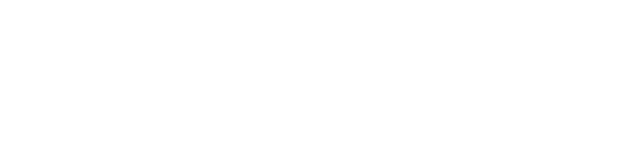
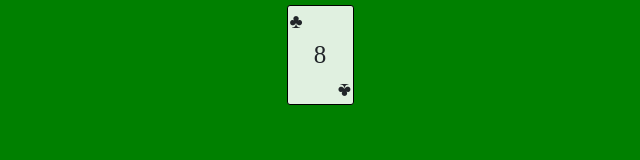
Before and after one commit to faldea1/P12-RandomCardGenerator, a plain HTML site: page index.html in a window 1280 px wide. Shown: the whole page, without its empty margins (320-960 px from the left). Drawn offline with nearby package versions, Linux system fonts and the light colour scheme.

Commit message:
card base

```diff
--- a/app.js
+++ b/app.js
@@ -0,0 +1,6 @@
+//PRIMER EVENTO EN EL CICLO DE SITIO WEB-> ONLOAD. APP/CODE COMIENZA A CORRER.
+
+window.onload = function (){
+    console.log('verificando funcionamiento...')
+
+}
--- a/index.html
+++ b/index.html
@@ -5,7 +5,7 @@
     <meta charset="UTF-8">
     <meta http-equiv="X-UA-Compatible" content="IE=edge">
     <meta name="viewport" content="width=device-width, initial-scale=1.0">
-    <title>Document</title>
+    <title>Random Card Generator</title>
     <link rel="stylesheet" href="https://cdnjs.cloudflare.com/ajax/libs/font-awesome/6.2.1/css/all.min.css"
         integrity="sha512-MV7K8+y+gLIBoVD59lQIYicR65iaqukzvf/nwasF0nqhPay5w/9lJmVM2hMDcnK1OnMGCdVK+iQrJ7lzPJQd1w=="
         crossorigin="anonymous" referrerpolicy="no-referrer" />
@@ -16,7 +16,11 @@
 
 <body>
 
-
+<div class="card">
+    <span class="t-suit">♣</span>
+    <span class="number">8</span>
+    <span class="b-suit">♣</span>
+</div>
 
 
     <script src="https://cdn.jsdelivr.net/npm/bootstrap@5.2.3/dist/js/bootstrap.bundle.min.js"
--- a/styles.css
+++ b/styles.css
@@ -0,0 +1,38 @@
+body{
+    padding-top: 5px;
+    background-color: green;
+
+}
+
+
+.card{
+    background-color: rgba(255, 255, 255, 0.877);
+    margin: auto;
+    width: 67px;
+    height: 100px;
+    border-radius: 3px;
+    border: 1px solid black;
+
+}
+
+.t-suit{
+    padding-left: 2px;
+    font-size: 20px;
+}
+
+
+
+.number{
+    text-align: center;
+    font-size: 25px;
+    font-weight: 100;
+    font-family: 'Times New Roman', Times, serif;
+    padding-bottom: 2px;
+}
+
+.b-suit{
+    padding-left: 2px;
+    font-size: 20px;
+    transform:rotate(-180deg);
+    padding-top: 10px;
+}
```
